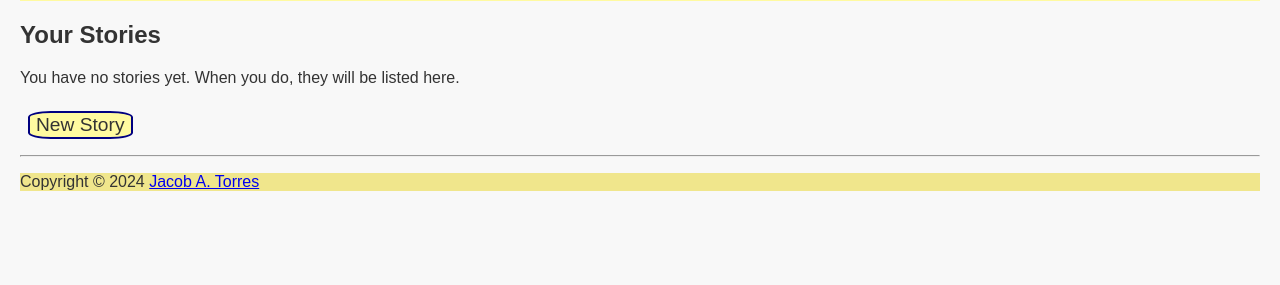
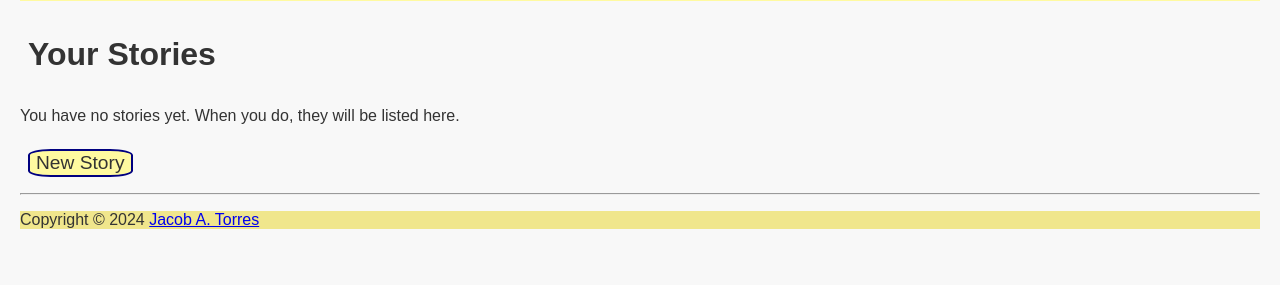
Before and after one commit to jacob-torres/Story-Builder, a Django app: page /stories/ in a window 1280 px wide. Shown: the part 131-416 px from the top of the page. Run offline with Django 5.2, Linux system fonts and the light colour scheme; the visitor is signed in with stand-in values (Sample User, id 1); data that the repository does not hold is empty.

Commit message:
Updated style sheets and templates for story list.

```diff
--- a/storybuilder/app/static/css/base.css
+++ b/storybuilder/app/static/css/base.css
@@ -35,6 +35,15 @@ header {
   margin-bottom: 1.5rem;
 }
 
+
+/* Headings */
+h1.list-heading {
+  font-size: 2rem;
+  font-weight: bold;
+  /* text-align: center; */
+  padding: 0.5rem;
+}
+
 /* Link Styles */
 a:hover {
   background-color: var(--background-color);
@@ -52,6 +61,7 @@ button {
   border: 2px solid var(--primary-color);
   border-radius: 22%;
 }
+
 
 /* Navigation bar */
 nav {
@@ -78,6 +88,7 @@ nav li a {
   padding: 0.75rem 1rem;
 }
 
+
 /* Footer */
 footer {
   background-color: #F0E68C;  /* Light Yellow */
--- a/storybuilder/app/static/css/story_styles.css
+++ b/storybuilder/app/static/css/story_styles.css
@@ -1,25 +1,6 @@
 /* Story Styles */
 
-
-/* Stories Page */
-ul#stories-list {
-    display: flex;
-    flex-wrap: wrap;
-    justify-content: space-around;
-}
-
-ul#stories-list li {
-    list-style-type: none;
-    margin: 0.5rem;
-    border: 2px solid #333;
-}
-
-ul#stories-list li a:hover {
-    background-color: var(--primary-color);
-}
-
-
-/* Story detail page */
+/* Actions */
 div.action-container {
     width: 98%;
     display: flex;
@@ -31,6 +12,7 @@ div.action-container {
     flex: 1;
   }
 
+  /* Tables */
   table {
     border-collapse: collapse;
     width: 100%;
--- a/storybuilder/app/templates/stories.html
+++ b/storybuilder/app/templates/stories.html
@@ -2,7 +2,7 @@
 {% block title %}Stories{% endblock %}
 
 {% block list_content %}
-<h1>Your Stories</h1>
+<h1 class="list-heading">Your Stories</h1>
 
 {% if not stories %}
 <p>You have no stories yet. When you do, they will be listed here.</p>
@@ -27,6 +27,6 @@
 {% endif %}
 
 <div class="big-btn">
-    <button class="big-btn" onclick="window.location.href='new/'">New Story</button>
+    <button onclick="window.location.href='new/'">New Story</button>
 </div>
 {% endblock %}
```
